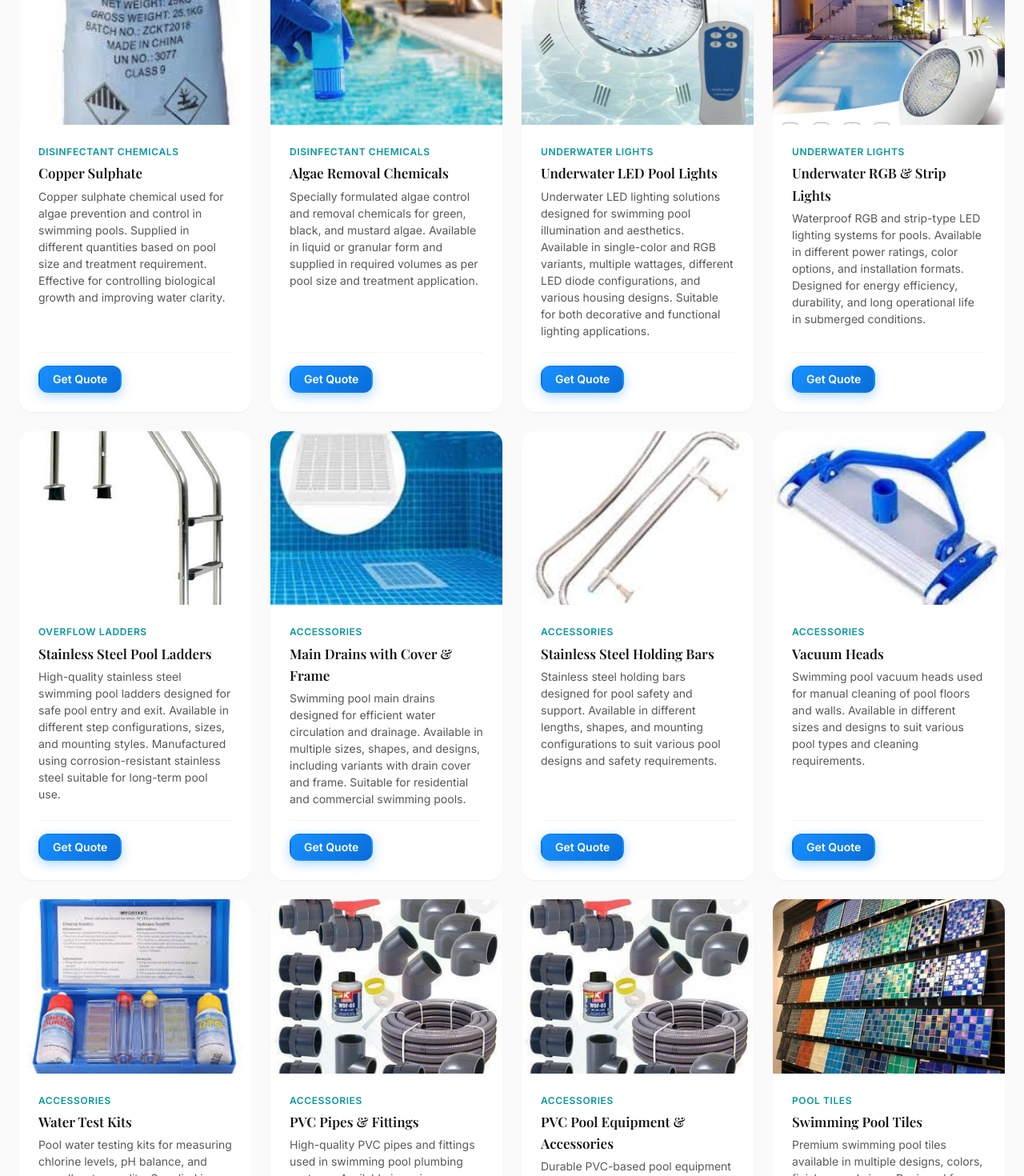
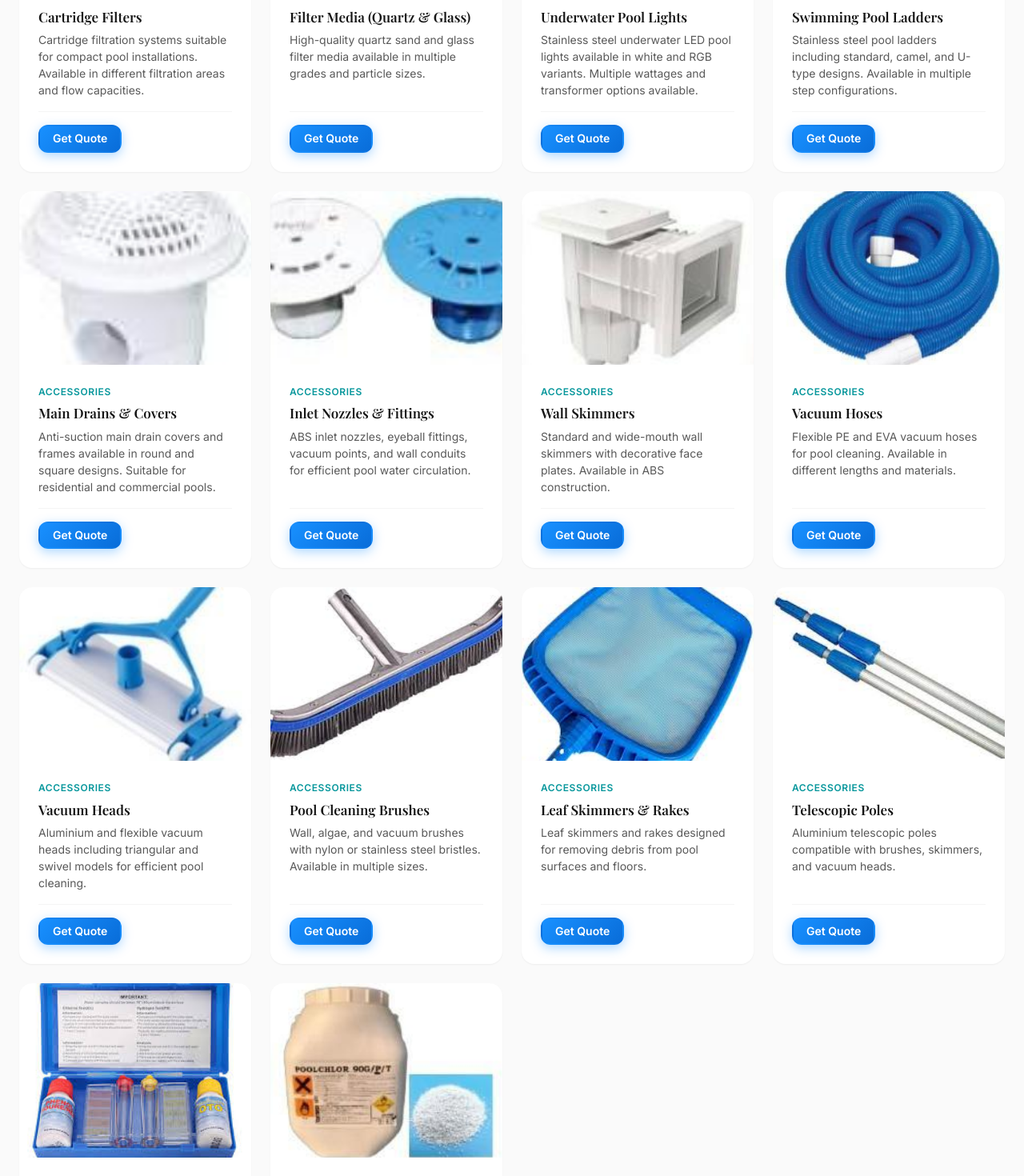
Before and after one commit to PagadalaNikitha572/SwimmingPoolWebsite, a React (Vite) app: page /products in a window 1280 px wide. Shown: the part 1330-2800 px from the top of the page at 80% size. Built offline with nearby package versions, Linux system fonts and the light colour scheme.

Commit message:
Update Products.jsx

```diff
--- a/src/pages/Products.jsx
+++ b/src/pages/Products.jsx
@@ -1,23 +1,25 @@
 import { useState } from 'react';
 import Button from '../components/Button';
 
-// Import product images
-import circulationPump from '../assets/products/circulation-pump.png';
-import sandFilter from '../assets/products/sand-filter.png';
-import tccaGranules from '../assets/products/tcca-granules.png';
-import copperSulphate from '../assets/products/copper-sulphate.png';
-import algaeRemoval from '../assets/products/algae-removal.png';
-import ladder from '../assets/products/ladder.png';
-import underwaterLed from '../assets/products/underwater-led.png';
-import underwaterLed2 from '../assets/products/underwater-led2.png';
-import underwaterStriplight from '../assets/products/underwater-striplight.png';
-import allTiles from '../assets/products/all-tiles.png';
-import drain from '../assets/products/drain.png';
-import holdingBar from '../assets/products/holding-bar.png';
-import quartzSand from '../assets/products/quartz-sand-media.png';
-import pvcEquipment from '../assets/products/pvc-equipment.png';
-import vacuumHead from '../assets/products/vaccum-head.png';
-import waterTestKit from '../assets/products/water-test-kit.png';
+// Import high-resolution product images
+import circulationPump from '../assets/products/high-res/circulationpump.jpg';
+import topMountSandFilter from '../assets/products/high-res/topmountsandfilter.jpg';
+import sideMountSandFilter from '../assets/products/high-res/sidemountsandfilter.jpg';
+import wallMountSandFilter from '../assets/products/high-res/wallmountsandfilter.jpg';
+import cartridgeFilter from '../assets/products/high-res/catridgefilters.jpg';
+import filterMedia from '../assets/products/high-res/filtermedia.png';
+import underwaterPoolLights from '../assets/products/high-res/underwaterpoollights.jpg';
+import poolLadders from '../assets/products/high-res/poolladders.jpg';
+import mainDrainCovers from '../assets/products/high-res/maindrainandcovers.jpg';
+import nozzle from '../assets/products/high-res/nozzle.jpg';
+import wallSkimmers from '../assets/products/high-res/wallskimmers.jpg';
+import vacuumHoses from '../assets/products/high-res/vaccumhoses.jpg';
+import vacuumHeads from '../assets/products/high-res/vaccumheads.jpg';
+import poolCleaningBrush from '../assets/products/high-res/poolcleaningbrush.png';
+import leafSkimmers from '../assets/products/high-res/leafskimmers.png';
+import telescopicPoles from '../assets/products/high-res/telescopicpoles.png';
+import waterTestKit from '../assets/products/high-res/water-test-kit.png';
+import tcca from '../assets/products/high-res/tcca.jpg';
 
 import './Products.css';
 
@@ -36,166 +38,152 @@ const Products = () => {
   ];
 
   const products = [
-  // ===== CIRCULATION PUMPS =====
     {
       id: 1,
-    name: 'Swimming Pool Circulation Pumps',
+      name: 'Pool Circulation Pumps',
       category: 'pumps',
       description:
-      'High-efficiency centrifugal swimming pool circulation pumps suitable for residential, commercial, and industrial pools. Available in multiple power ratings including 0.5 HP, 1 HP, 1.5 HP, 2 HP, and higher capacities. Offered in different voltage configurations (single-phase and three-phase), frequencies (50 Hz / 60 Hz), and flow rates to match specific pool requirements. Pumps feature corrosion-resistant construction, low-noise operation, and continuous-duty performance.',
+        'Low-noise swimming pool circulation pumps suitable for residential, commercial, and industrial pools. Available in multiple HP ratings, single-phase and three-phase variants, and different flow capacities.',
       image: circulationPump,
-    badge: 'Best Seller',
     },
-
-  // ===== SAND FILTERS & MEDIA =====
     {
       id: 2,
-    name: 'Sand Water Filters',
+      name: 'Top Mount Sand Filters',
       category: 'filters',
       description:
-      'Robust sand filtration systems designed for effective removal of suspended solids and impurities from pool water. Available in various filter diameters and capacities to suit small residential pools to large commercial installations. Compatible with graded filter media such as quartz sand and glass media. Designed for high filtration efficiency, uniform flow distribution, and long service life.',
-    image: sandFilter,
+        'Top mount sand filters with multiport valves for efficient pool filtration. Available in various diameters and flow rates to suit different pool sizes.',
+      image: topMountSandFilter,
     },
     {
       id: 3,
-    name: 'Quartz Sand Filter Media',
+      name: 'Side Mount Sand Filters',
       category: 'filters',
       description:
-      'High-purity graded quartz sand media used in swimming pool sand filters. Available in different grain sizes and grades as per filtration requirements. Ensures superior filtration performance, clear water quality, and extended filter life.',
-    image: quartzSand,
+        'Heavy-duty side mount sand filters designed for high flow rate applications. Compatible with quartz sand and glass filter media.',
+      image: sideMountSandFilter,
     },
-
-  // ===== DISINFECTANT CHEMICALS =====
     {
       id: 4,
-    name: 'TCCA 90 Granules',
-    category: 'chemicals',
+      name: 'Wall Mount Sand Filters',
+      category: 'filters',
       description:
-      'Trichloroisocyanuric Acid (TCCA) 90% granules used for long-lasting pool water disinfection. Supplied in various packaging sizes as per customer requirement. Suitable for routine chlorination, shock treatment, and maintaining hygienic pool water.',
-    image: tccaGranules,
-    badge: 'Popular',
+        'Wall-mounted sand filters ideal for space-saving installations. Efficient filtration with easy maintenance access.',
+      image: wallMountSandFilter,
     },
     {
       id: 5,
-    name: 'Copper Sulphate',
-    category: 'chemicals',
+      name: 'Cartridge Filters',
+      category: 'filters',
       description:
-      'Copper sulphate chemical used for algae prevention and control in swimming pools. Supplied in different quantities based on pool size and treatment requirement. Effective for controlling biological growth and improving water clarity.',
-    image: copperSulphate,
+        'Cartridge filtration systems suitable for compact pool installations. Available in different filtration areas and flow capacities.',
+      image: cartridgeFilter,
     },
     {
       id: 6,
-    name: 'Algae Removal Chemicals',
-    category: 'chemicals',
+      name: 'Filter Media (Quartz & Glass)',
+      category: 'filters',
       description:
-      'Specially formulated algae control and removal chemicals for green, black, and mustard algae. Available in liquid or granular form and supplied in required volumes as per pool size and treatment application.',
-    image: algaeRemoval,
+        'High-quality quartz sand and glass filter media available in multiple grades and particle sizes.',
+      image: filterMedia,
     },
-
-  // ===== UNDERWATER LIGHTING =====
     {
       id: 7,
-    name: 'Underwater LED Pool Lights',
+      name: 'Underwater Pool Lights',
       category: 'lights',
       description:
-      'Underwater LED lighting solutions designed for swimming pool illumination and aesthetics. Available in single-color and RGB variants, multiple wattages, different LED diode configurations, and various housing designs. Suitable for both decorative and functional lighting applications.',
-    image: underwaterLed,
+        'Stainless steel underwater LED pool lights available in white and RGB variants. Multiple wattages and transformer options available.',
+      image: underwaterPoolLights,
     },
     {
       id: 8,
-    name: 'Underwater RGB & Strip Lights',
-    category: 'lights',
+      name: 'Swimming Pool Ladders',
+      category: 'ladders',
       description:
-      'Waterproof RGB and strip-type LED lighting systems for pools. Available in different power ratings, color options, and installation formats. Designed for energy efficiency, durability, and long operational life in submerged conditions.',
-    image: underwaterLed2,
-    badge: 'New',
+        'Stainless steel pool ladders including standard, camel, and U-type designs. Available in multiple step configurations.',
+      image: poolLadders,
     },
-
-  // ===== LADDERS & ACCESSORIES =====
     {
       id: 9,
-    name: 'Stainless Steel Pool Ladders',
-    category: 'ladders',
+      name: 'Main Drains & Covers',
+      category: 'accessories',
       description:
-      'High-quality stainless steel swimming pool ladders designed for safe pool entry and exit. Available in different step configurations, sizes, and mounting styles. Manufactured using corrosion-resistant stainless steel suitable for long-term pool use.',
-    image: ladder,
+        'Anti-suction main drain covers and frames available in round and square designs. Suitable for residential and commercial pools.',
+      image: mainDrainCovers,
     },
-
     {
       id: 10,
-    name: 'Main Drains with Cover & Frame',
+      name: 'Inlet Nozzles & Fittings',
       category: 'accessories',
       description:
-      'Swimming pool main drains designed for efficient water circulation and drainage. Available in multiple sizes, shapes, and designs, including variants with drain cover and frame. Suitable for residential and commercial swimming pools.',
-    image: drain,
+        'ABS inlet nozzles, eyeball fittings, vacuum points, and wall conduits for efficient pool water circulation.',
+      image: nozzle,
     },
-
     {
       id: 11,
-    name: 'Stainless Steel Holding Bars',
+      name: 'Wall Skimmers',
       category: 'accessories',
       description:
-      'Stainless steel holding bars designed for pool safety and support. Available in different lengths, shapes, and mounting configurations to suit various pool designs and safety requirements.',
-    image: holdingBar,
+        'Standard and wide-mouth wall skimmers with decorative face plates. Available in ABS construction.',
+      image: wallSkimmers,
     },
-
     {
       id: 12,
+      name: 'Vacuum Hoses',
+      category: 'accessories',
+      description:
+        'Flexible PE and EVA vacuum hoses for pool cleaning. Available in different lengths and materials.',
+      image: vacuumHoses,
+    },
+    {
+      id: 13,
       name: 'Vacuum Heads',
       category: 'accessories',
       description:
-      'Swimming pool vacuum heads used for manual cleaning of pool floors and walls. Available in different sizes and designs to suit various pool types and cleaning requirements.',
-    image: vacuumHead,
+        'Aluminium and flexible vacuum heads including triangular and swivel models for efficient pool cleaning.',
+      image: vacuumHeads,
     },
-
     {
-    id: 13,
+      id: 14,
+      name: 'Pool Cleaning Brushes',
+      category: 'accessories',
+      description:
+        'Wall, algae, and vacuum brushes with nylon or stainless steel bristles. Available in multiple sizes.',
+      image: poolCleaningBrush,
+    },
+    {
+      id: 15,
+      name: 'Leaf Skimmers & Rakes',
+      category: 'accessories',
+      description:
+        'Leaf skimmers and rakes designed for removing debris from pool surfaces and floors.',
+      image: leafSkimmers,
+    },
+    {
+      id: 16,
+      name: 'Telescopic Poles',
+      category: 'accessories',
+      description:
+        'Aluminium telescopic poles compatible with brushes, skimmers, and vacuum heads.',
+      image: telescopicPoles,
+    },
+    {
+      id: 17,
       name: 'Water Test Kits',
       category: 'accessories',
       description:
-      'Pool water testing kits for measuring chlorine levels, pH balance, and overall water quality. Supplied in different kit types based on testing requirements.',
+        'Swimming pool water testing kits for measuring pH and chlorine levels, including refill solutions.',
       image: waterTestKit,
     },
+    {
+      id: 18,
+      name: 'Pool Chemicals (TCCA)',
+      category: 'chemicals',
+      description:
+        'Pool disinfection and water treatment chemicals including TCCA, calcium hypochlorite, algae control, and pH balance solutions.',
+      image: tcca,
+    },
+  ];
 
-  // ===== PVC PIPES & FITTINGS =====
-  {
-    id: 14,
-    name: 'PVC Pipes & Fittings',
-    category: 'accessories',
-    description:
-      'High-quality PVC pipes and fittings used in swimming pool plumbing systems. Available in various diameters, pressure ratings, and lengths to meet different installation requirements. Resistant to chemical corrosion and suitable for long-term pool applications.',
-    image: pvcEquipment,
-
-  },
-  {
-    id: 15,
-    name: 'PVC Pool Equipment & Accessories',
-    category: 'accessories',
-    description:
-      'Durable PVC-based pool equipment and accessories used in filtration, circulation, and plumbing systems. Available in multiple configurations to match specific pool system designs.',
-    image: pvcEquipment,
-  },
-
-  // ===== TILES =====
-  {
-    id: 16,
-    name: 'Swimming Pool Tiles',
-    category: 'tiles',
-    description:
-      'Premium swimming pool tiles available in multiple designs, colors, finishes, and sizes. Designed for durability, slip resistance, and long-lasting performance in pool environments.',
-    image: allTiles,
-  },
-  {
-  id: 17,
-  name: 'Underwater LED Strip Lights',
-  category: 'lights',
-  description:
-    'Underwater LED strip lights designed for decorative and functional pool lighting. Available in multiple LED powers, diode types, color options (single color, RGB, RGBW), voltage and frequency variants. Offered in flexible and rigid strip formats. The image shown represents one model; multiple specifications and custom options are available under this category.',
-  image: underwaterStriplight,
-  badge: 'Premium',
-},
-
-];
 
 
   const filteredProducts = activeCategory === 'all'
```
Lines whose indentation alone changed are shown as unchanged.
